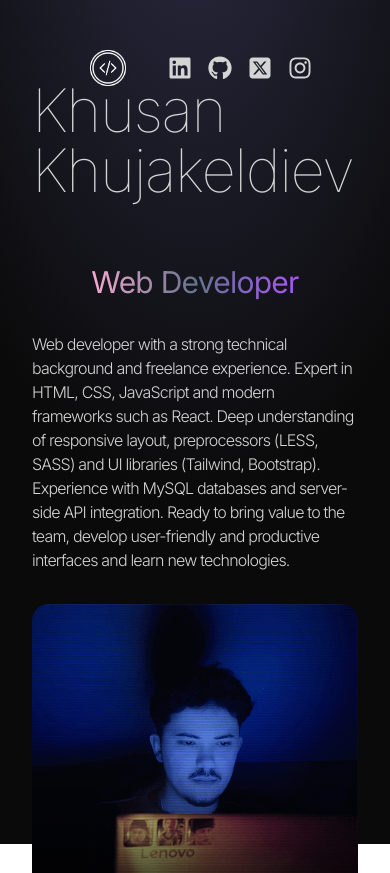
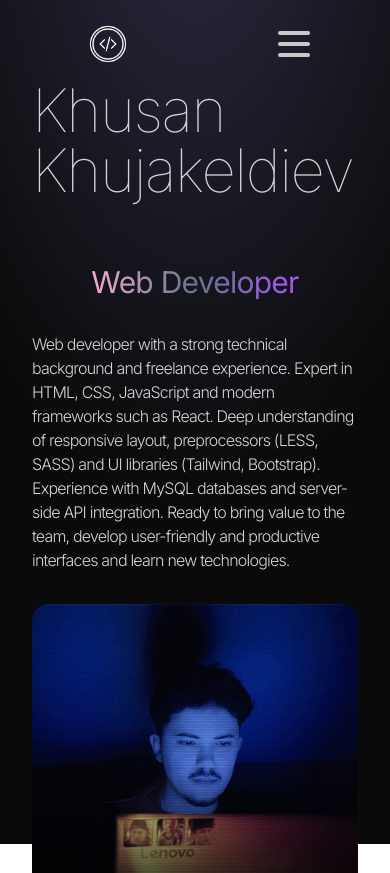
Before and after one commit to Khusan-Khujakeldiev/portfolio-website, a React (Vite) app: page / in a window 390 px wide. Shown: the top 873 px of the page. Built offline with nearby package versions, Linux system fonts and the light colour scheme.

Commit message:
Add social meda,make menu for mobilephone and tablets

```diff
--- a/src/App.jsx
+++ b/src/App.jsx
@@ -1,5 +1,5 @@
 import { useState } from "react";
-import About from "./components/About";
+import About from "./components/about";
 import Hero from "./components/Hero";
 import Navbar from "./components/Navbar";
 import Technologies from "./components/Technologies";
--- /dev/null
+++ b/src/assets/css/Navbar.css
@@ -0,0 +1,93 @@
+/* Стили для навбара */
+
+
+  /* Стили для бургер-меню (только для мобильных и планшетов) */
+  .menu-toggle {
+    display: none; /* По умолчанию скрыт */
+    flex-direction: column;
+    justify-content: space-around;
+    width: 2rem;
+    height: 2rem;
+    background: transparent;
+    border: none;
+    cursor: pointer;
+    padding: 0;
+    z-index: 10;
+  }
+
+  .menu-toggle span {
+    width: 2rem;
+    height: 0.25rem;
+    background: #cac8c8;
+    border-radius: 10px;
+    transition: all 0.3s linear;
+    position: relative;
+    transform-origin: 1px;
+  }
+  .menu-toggle.open span{
+    background: #000; /* Фон становится черным при открытии */
+  }
+  /* Анимация бургер-меню */
+  .menu-toggle.open span:nth-child(1) {
+    transform: rotate(45deg);
+  }
+
+  .menu-toggle.open span:nth-child(2) {
+    opacity: 0;
+  }
+
+  .menu-toggle.open span:nth-child(3) {
+    transform: rotate(-45deg);
+  }
+
+  /* Стили для меню (только для мобильных и планшетов) */
+  .menu {
+    display: none; /* По умолчанию скрыт */
+    position: fixed;
+    top: 0;
+    left: 0;
+    width: 100%;
+    height: 100vh;
+    background: #fff;
+    transform: translateX(-100%);
+    transition: transform 0.3s ease-in-out;
+    flex-direction: column;
+    justify-content: center;
+    align-items: center;
+    gap: 2rem;
+    z-index: 40;
+  }
+
+  .menu.open {
+    transform: translateX(0);
+  }
+
+  .menu a {
+    font-size: 2.5rem;
+    color: #333;
+    text-decoration: none;
+    transition: color 0.3s ease;
+  }
+
+  .menu a:hover {
+    color: #007bff; /* Цвет при наведении */
+  }
+
+  /* Медиа-запрос для мобильных и планшетов */
+  @media (max-width: 768px) {
+    .menu-toggle {
+      display: flex; /* Показываем бургер-меню */
+    }
+
+    .menu {
+      display: flex; /* Показываем меню */
+
+    }
+
+    .navbar .m-8 {
+      display: none; /* Скрываем иконки соцсетей на мобильных */
+    }
+    .menu-toggle.open .navbar{
+        display: fixed;
+    }
+  }
--- a/src/components/Navbar.jsx
+++ b/src/components/Navbar.jsx
@@ -5,40 +5,54 @@ import {
   FaGithub,
   FaSquareXTwitter,
   FaInstagram,
+  FaTelegram,
 } from "react-icons/fa6";
+import "../assets/css/Navbar.css";
 
 const Navbar = () => {
   const [showNavbar, setShowNavbar] = useState(true);
   const [lastScrollY, setLastScrollY] = useState(0);
+  const [isOpen, setIsOpen] = useState(false);
+  const [isMobile, setIsMobile] = useState(false);
+
+  // Определение, является ли устройство мобильным или планшетом
+  const checkIsMobile = () => {
+    setIsMobile(window.innerWidth <= 768); // 768px — стандартная ширина для планшетов
+  };
 
   const controlNavbar = () => {
-    if (typeof window !== "undefined") {
+    if (typeof window !== "undefined" && !isOpen) {
       if (window.scrollY > lastScrollY) {
-        // если прокручиваем вниз
         setShowNavbar(false);
       } else {
-        // если прокручиваем вверх
         setShowNavbar(true);
       }
       setLastScrollY(window.scrollY);
     }
   };
 
+  const toggleMenu = () => {
+    setIsOpen(!isOpen);
+  };
+
   useEffect(() => {
     if (typeof window !== "undefined") {
+      checkIsMobile();
+      window.addEventListener("resize", checkIsMobile);
       window.addEventListener("scroll", controlNavbar);
 
-      // очистка события при размонтировании компонента
       return () => {
+        window.removeEventListener("resize", checkIsMobile);
         window.removeEventListener("scroll", controlNavbar);
       };
     }
-  }, [lastScrollY]);
+  }, [lastScrollY, isOpen]);
 
   return (
+    <>
       <nav
-      className={`fixed top-0 left-20 right-20  flex items-center justify-between py-6  z-50 transition-transform duration-300 ${
-        showNavbar ? "translate-y-0" : "-translate-y-full"
+        className={`navbar fixed top-0 left-20 right-20 flex items-center justify-between py-6 z-50 transition-transform duration-300 ${
+          showNavbar || isOpen ? "translate-y-0" : "-translate-y-full"
         }`}
       >
         <div className="flex flex-shrink-0 items-center">
@@ -46,27 +60,61 @@ const Navbar = () => {
         </div>
         <div className="m-8 flex items-center justify-center gap-4 text-2xl">
           <a
-          href="https://www.linkedin.com"
+            href="www.linkedin.com/in/khusan-khujakeldiev-1224b5294"
             target="_blank"
-          rel="noopener noreferrer"
           >
             <FaLinkedin />
           </a>
-        <a href="https://github.com" target="_blank" rel="noopener noreferrer">
+          <a href="https://github.com/Khusan-Khujakeldiev" target="_blank">
             <FaGithub />
           </a>
-        <a href="https://twitter.com" target="_blank" rel="noopener noreferrer">
-          <FaSquareXTwitter />
+          <a href="https://t.me/PalmaGo" target="_blank">
+            <FaTelegram />
           </a>
           <a
-          href="https://www.instagram.com"
+            href="https://www.instagram.com/poletnagrizly?igsh=MWd0ZGpjdDMwNXVsdA%3D%3D&utm_source=qr"
             target="_blank"
-          rel="noopener noreferrer"
           >
             <FaInstagram />
           </a>
         </div>
+        {/* Бургер-меню отображается только на мобильных и планшетах */}
+        {isMobile && (
+          <div
+            className={`menu-toggle ${isOpen ? "open" : ""}`}
+            id="mobile-menu"
+            onClick={toggleMenu}
+          >
+            <span></span>
+            <span></span>
+            <span></span>
+          </div>
+        )}
       </nav>
+      {/* Меню отображается только на мобильных и планшетах */}
+      {isMobile && (
+        <div className={`menu ${isOpen ? "open" : ""}`}>
+          <a
+            href="www.linkedin.com/in/khusan-khujakeldiev-1224b5294"
+            target="_blank"
+          >
+            <FaLinkedin />
+          </a>
+          <a href="https://github.com/Khusan-Khujakeldiev" target="_blank">
+            <FaGithub />
+          </a>
+          <a href="https://t.me/PalmaGo" target="_blank">
+            <FaTelegram />
+          </a>
+          <a
+            href="https://www.instagram.com/poletnagrizly?igsh=MWd0ZGpjdDMwNXVsdA%3D%3D&utm_source=qr"
+            target="_blank"
+          >
+            <FaInstagram />
+          </a>
+        </div>
+      )}
+    </>
   );
 };
 
```
Lines whose indentation alone changed are shown as unchanged.
